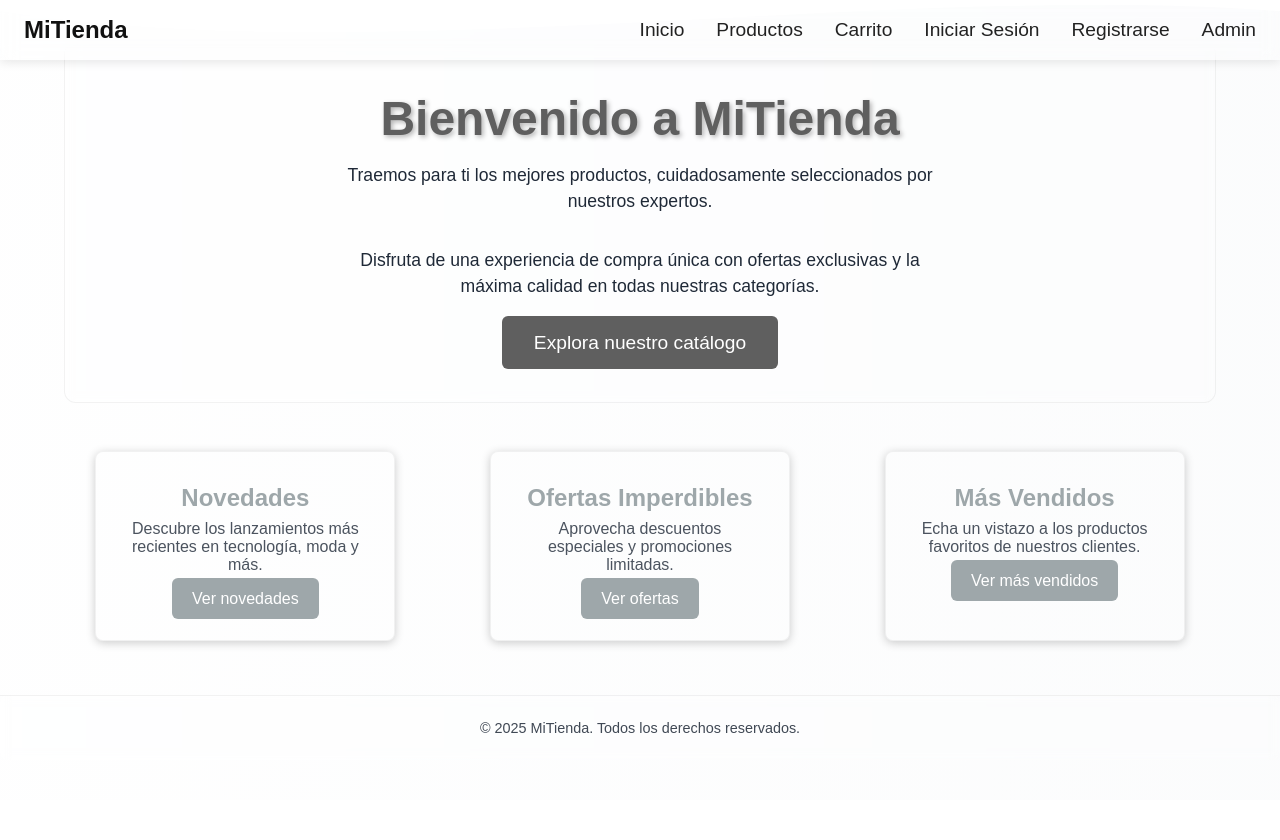
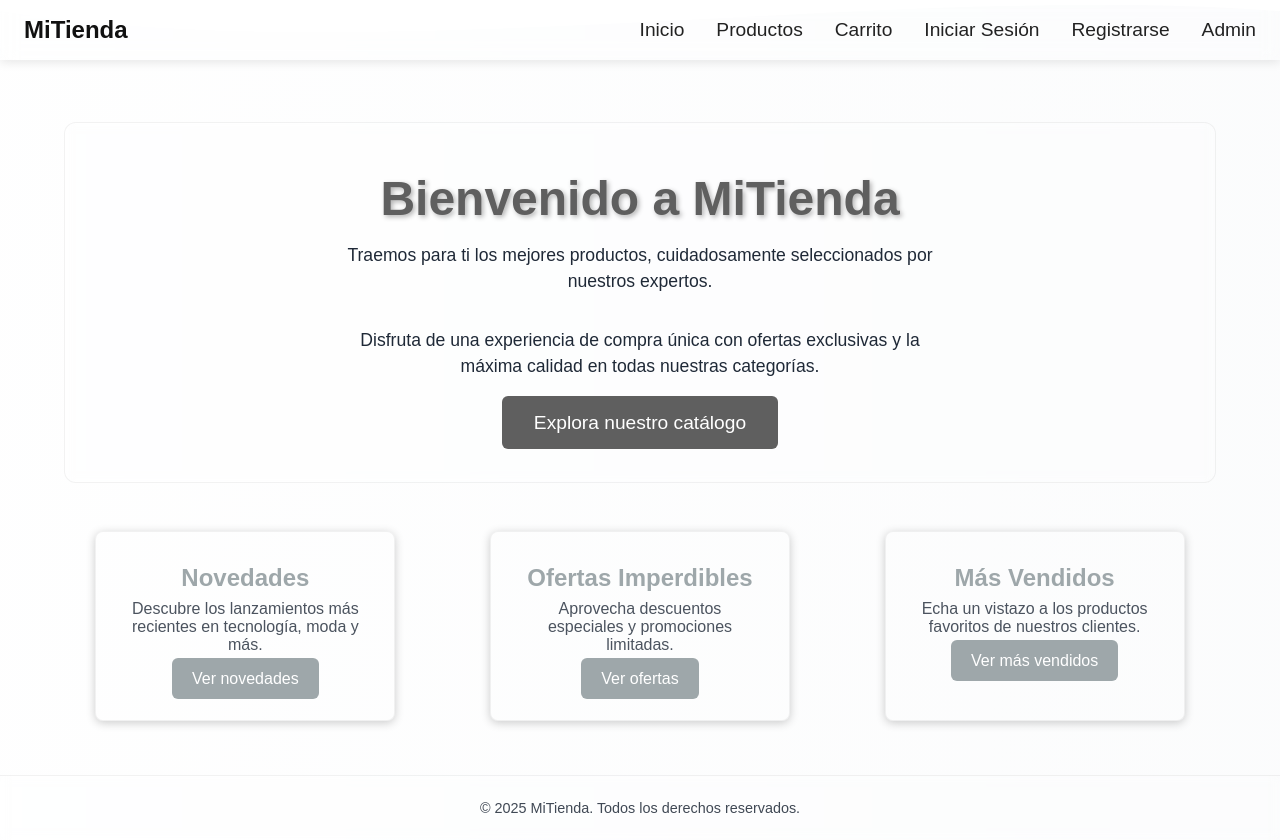
Before and after one commit to devingforart/litevibrance_client, a React (Vite) app: page / in a window 1280 px wide. Before the commit the page ends 800 px from the top, so only its background shows below. Built offline with nearby package versions, Linux system fonts and the light colour scheme.

Commit message:
first design

```diff
--- a/src/App.tsx
+++ b/src/App.tsx
@@ -17,6 +17,8 @@ const App: React.FC = () => {
   return (
     <>
       <Header />
+      <main style={{ paddingTop: '80px' }}>
+
       <Routes>
         <Route path="/" element={<Home />} />
         <Route path="/products" element={<ProductList />} />
@@ -28,6 +30,8 @@ const App: React.FC = () => {
         <Route path="/register" element={<Register />} />
         <Route path="*" element={<NotFound />} />
       </Routes>
+      </main>
+
       <Footer />
     </>
   );
```
